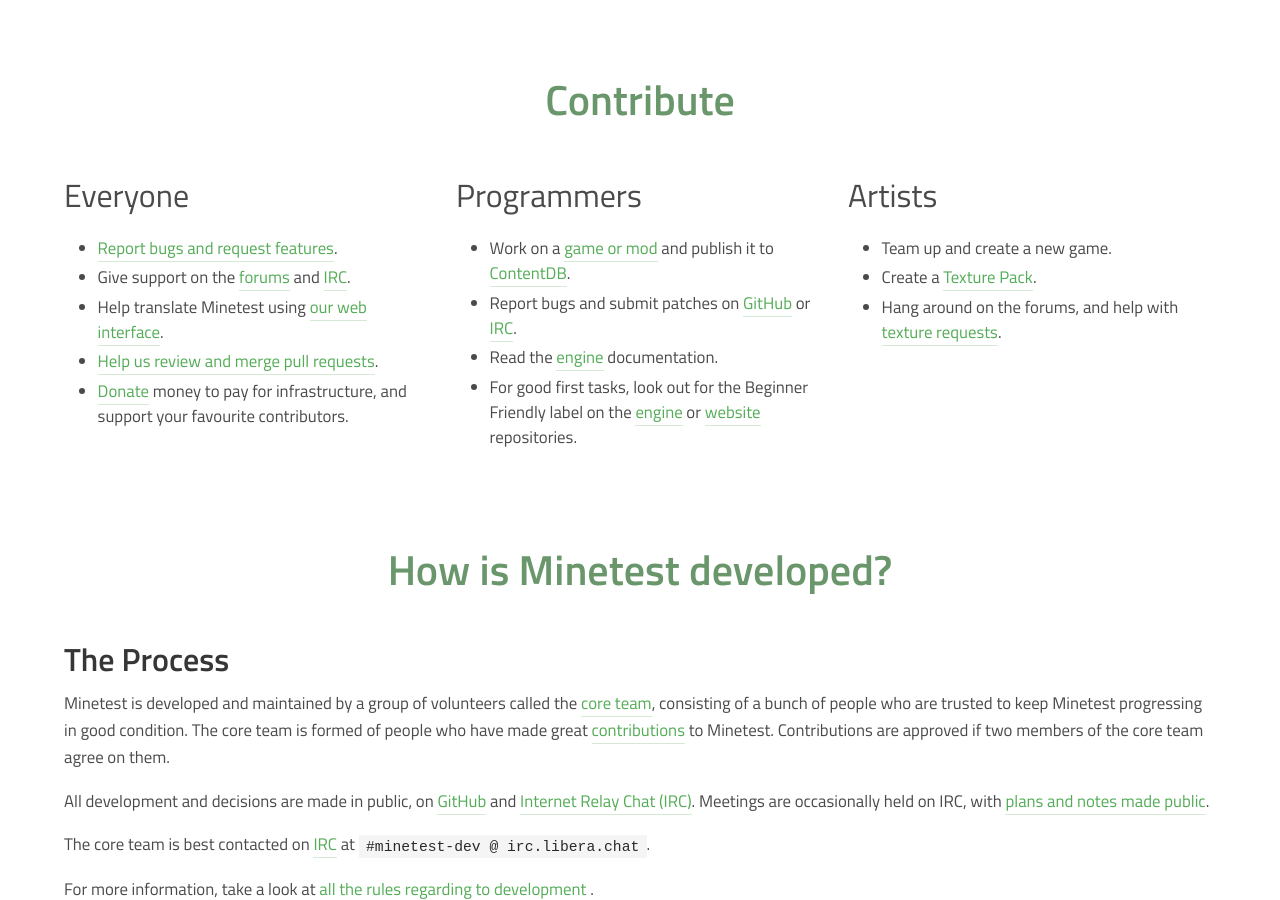
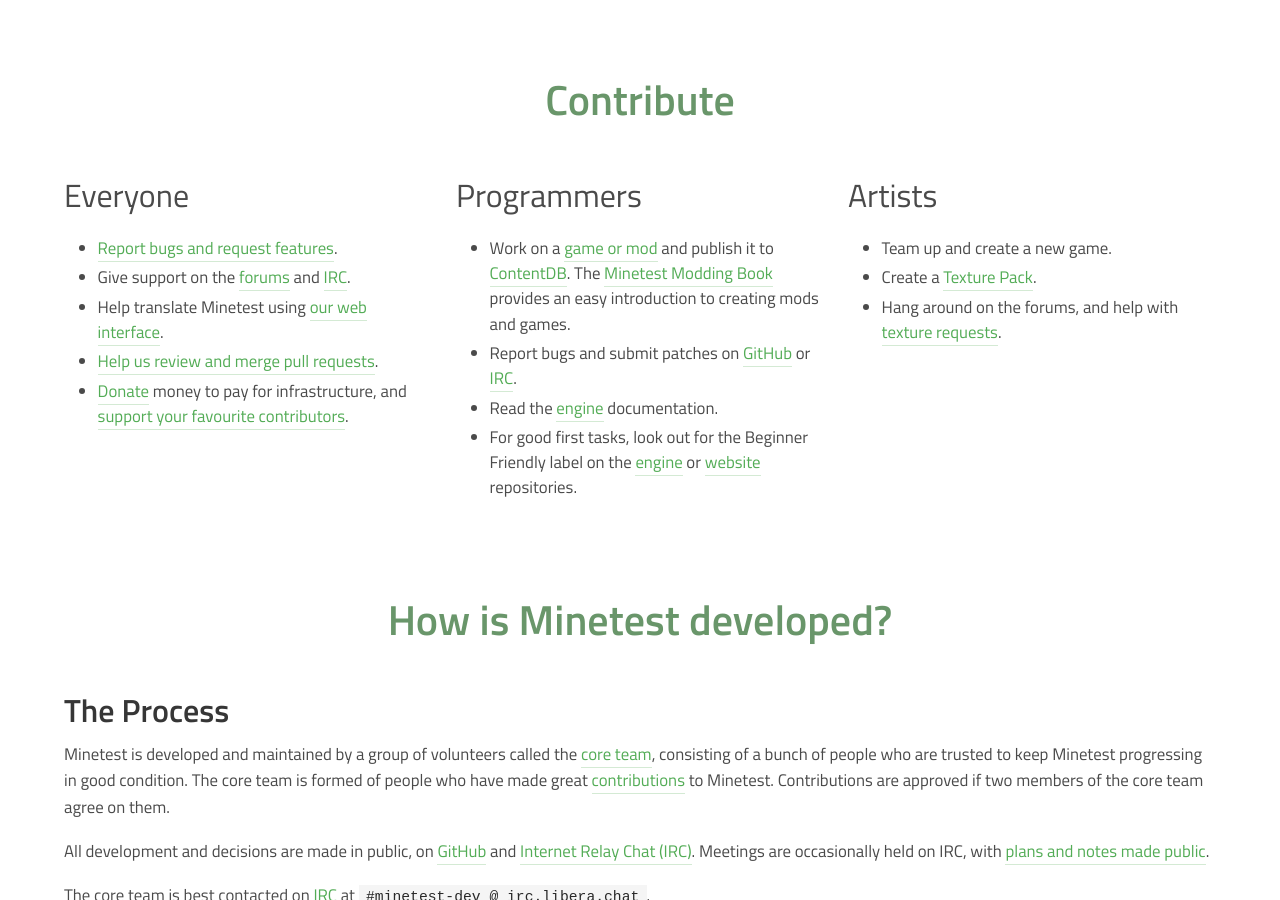
Before and after one commit to minetest/minetest.github.io, a Jekyll site: the page built from get-involved.html, in a window 1280 px wide and 900 px high, scrolled down 459 px. Built offline with Jekyll 4.4.1, drawn with Linux system fonts in a browser that asks for light colours; comment, search, counter and statistics services are not loaded.

Commit message:
Add Modding Book link to Get Involved page

```diff
--- a/education.html
+++ b/education.html
@@ -37,7 +37,7 @@ layout: default
 
 		<div class="columns is-multiline">
 			{% for point in site.data.edu.featured %}
-				<a class="column is-one-third hover-enlarge" href="{{ point.url }}" rel="nofollow">
+				<a class="column is-one-third hover-enlarge" href="{{ point.url }}">
 					<div class="card">
 						<div class="card-image">
 							<figure class="image is-16by9">
@@ -71,7 +71,7 @@ layout: default
 
 		<div class="columns is-multiline">
 			{% for point in site.data.edu.resources %}
-				<a class="column is-one-third hover-enlarge" href="{{ point.url }}" rel="nofollow">
+				<a class="column is-one-third hover-enlarge" href="{{ point.url }}">
 					<div class="card {{ point.classes }}">
 						<div class="card-content">
 							<h2 class="title is-4">{{ point.title }}</h2>
--- a/get-involved.html
+++ b/get-involved.html
@@ -56,7 +56,8 @@ redirect_from:
               <a href="https://forum.minetest.net/viewtopic.php?f=7&t=19877">Help us review and merge pull requests</a>.
             </li>
             <li>
-              <a href="#donate">Donate</a> money to pay for infrastructure, and support your favourite contributors.
+              <a href="#donate">Donate</a> money to pay for infrastructure, and
+              <a href="https://content.minetest.net/donate/">support your favourite contributors</a>.
             </li>
           </ul>
         </div>
@@ -68,6 +69,8 @@ redirect_from:
             <li>
               Work on a <a href="https://dev.minetest.net/Modding_Intro">game or mod</a>
               and publish it to <a href="https://content.minetest.net">ContentDB</a>.
+              The <a href="https://rubenwardy.com/minetest_modding_book/">Minetest Modding Book</a>
+              provides an easy introduction to creating mods and games.
             </li>
             <li>
               Report bugs and submit patches on
```
